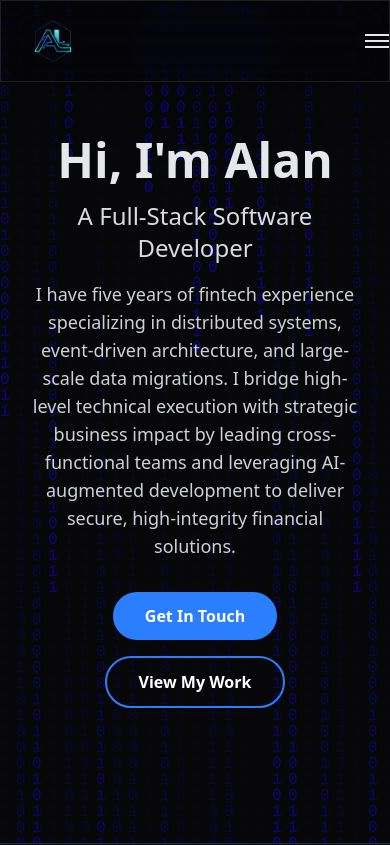
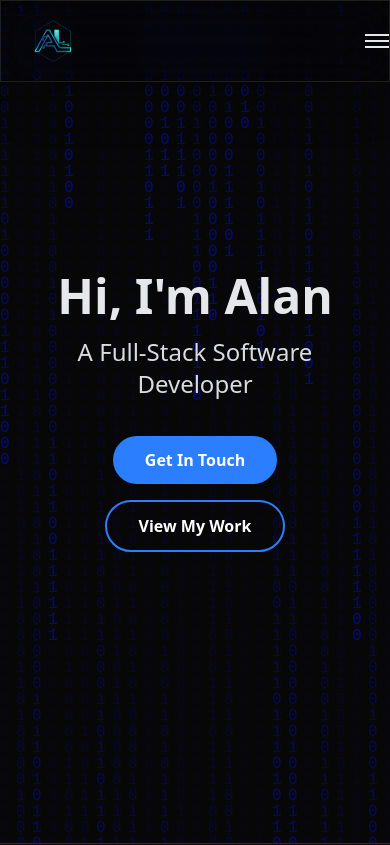
Before and after one commit to alantylam/alantylam.github.io, a React (Vite) app: page / in a window 390 px wide. Shown: the top 845 px of the page. Built offline with nearby package versions, Linux system fonts and the light colour scheme.

Commit message:
cleaned up

```diff
--- a/src/App.tsx
+++ b/src/App.tsx
@@ -160,7 +160,7 @@ export default function Portfolio() {
     {
       title: 'Tesla Helper',
       description: 'Automatically adjust charge limit based on weather forecast, and automate charging schedules based on next day\'s departure time.',
-      tags: ['Python', 'API', 'Github Workflows']
+      tags: ['Python', 'API', 'Webhooks', 'Github Workflows']
     }
   ];
 
@@ -233,13 +233,13 @@ export default function Portfolio() {
         <div className="max-w-4xl relative z-10 animate-fade-in">
           <h1 className="text-5xl md:text-6xl font-bold mb-4">Hi, I'm Alan</h1>
           <div className="text-2xl md:text-3xl mb-4 opacity-95">A Full-Stack Software Developer</div>
-          <p className="text-lg md:text-xl mb-8 opacity-90 max-w-2xl mx-auto">
+          {/* <p className="text-lg md:text-xl mb-8 opacity-90 max-w-2xl mx-auto">
             I have five years of fintech experience specializing in distributed systems,
             event-driven architecture, and large-scale data migrations.
             I bridge high-level technical execution with strategic business impact by leading cross-functional teams
             and leveraging AI-augmented development to deliver secure, high-integrity financial solutions.
-          </p>
-          <div className="flex gap-4 justify-center flex-wrap">
+          </p> */}
+          <div className="flex gap-4 justify-center flex-wrap py-5">
             <button
               onClick={() => scrollToSection('contact')}
               className="px-8 py-3 bg-blue-500 text-white rounded-full font-semibold hover:bg-blue-600 hover:shadow-lg hover:shadow-blue-500/40 transition-all hover:-translate-y-1"
@@ -331,7 +331,7 @@ export default function Portfolio() {
       </section>
 
       {/* Experience Section */}
-      <section id="experience" className="h-screen flex items-center justify-center py-120 px-8">
+      <section id="experience" className="h-screen flex items-center justify-center py-175 px-8">
         <div className="max-w-4xl mx-auto">
           <h2 className="text-4xl md:text-5xl font-bold text-center text-blue-500 mb-4">Work Experience</h2>
           <p className="text-center text-gray-400 text-lg mb-12">My professional journey</p>
```
